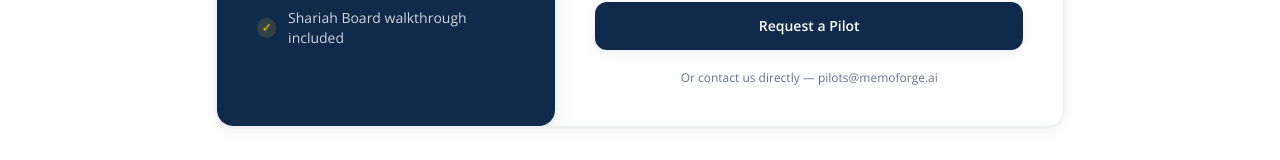
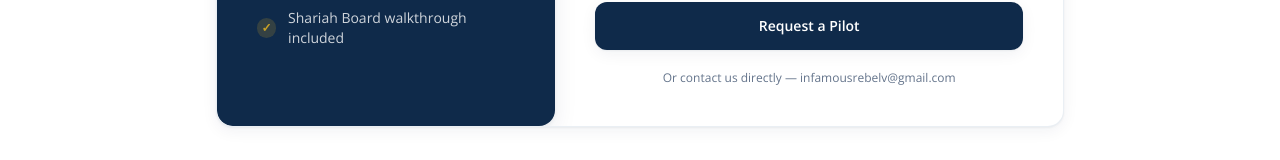
Before and after one commit to infamous-rebel/MemoForge, a React (Vite) app in the folder frontend/: page /landing in a window 1280 px wide. Shown: the part 4488-4648 px from the top of the page. Built offline with nearby package versions, Linux system fonts and the light colour scheme; a web font is replaced by a local one.

Commit message:
fix: update contact email to infamousrebelv@gmail.com, add DB init retry
- Landing.tsx: changed pilots@memoforge.ai to infamousrebelv@gmail.com
- app/main.py: added 3-attempt retry with 2s delay for database init
  to handle Railway PostgreSQL startup timing issues

```diff
--- a/frontend/src/pages/Landing.tsx
+++ b/frontend/src/pages/Landing.tsx
@@ -432,7 +432,7 @@ export default function Landing() {
                   Request a Pilot
                 </button>
                 <p className="text-center text-xs text-frost-steel">
-                  Or contact us directly — pilots@memoforge.ai
+                  Or contact us directly — infamousrebelv@gmail.com
                 </p>
               </form>
             </div>
```
Also changed, not shown: 1 other file (tests, documents, lock files or other folders).
